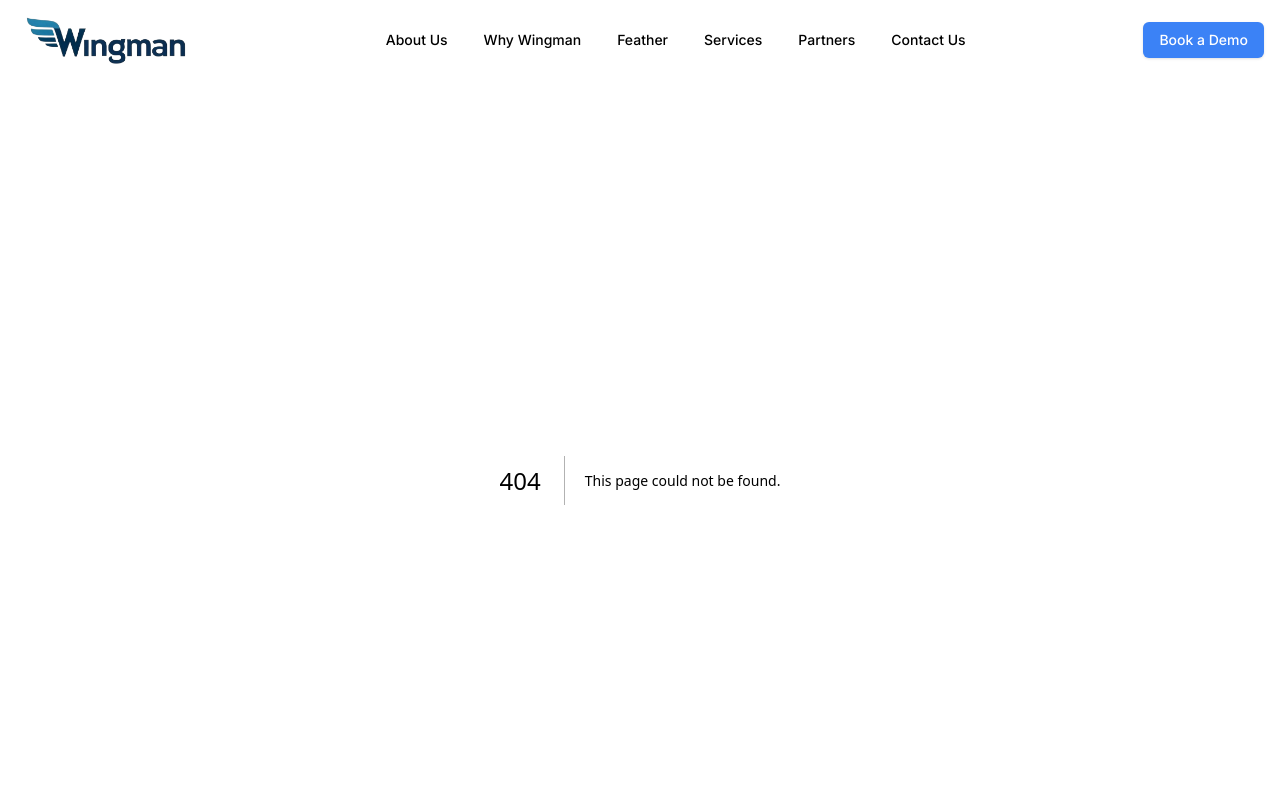
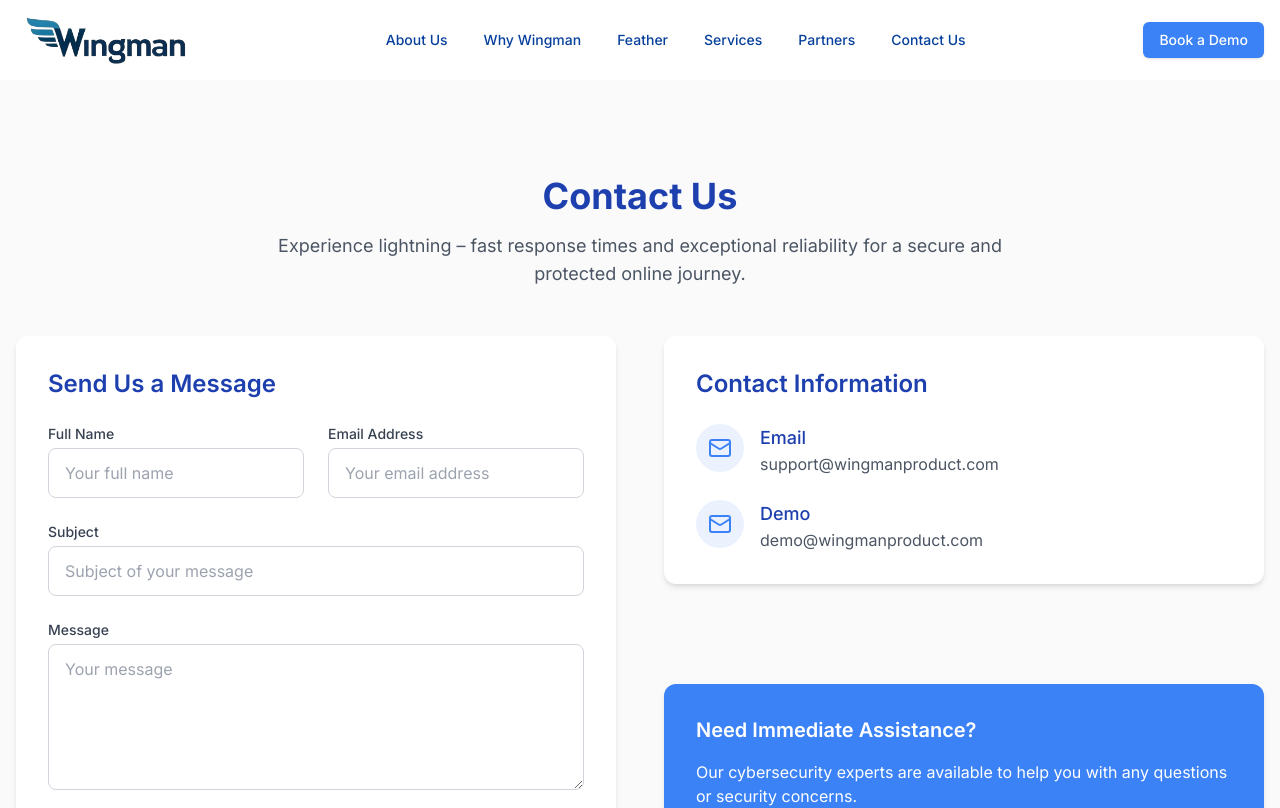
Before and after one commit to Rizwanishere/wingman-product, a Next.js app: page /contact in a window 1280 px wide. Before the commit this address had no page. Shown: the top 808 px of the page. Built offline with nearby package versions, Linux system fonts and the light colour scheme.

Commit message:
Moved contact page out of Home page

```diff
--- a/src/components/contact-section.tsx
+++ b/src/app/contact/page.tsx
@@ -1,10 +1,10 @@
 "use client";
 
 import { motion } from "framer-motion";
-import { Button } from "@/components/ui/button";
+import { Button } from "../../components/ui/button";
 import { Mail, Phone, MapPin, Clock } from "lucide-react";
 
-const ContactSection = () => {
+const Contact = () => {
   return (
     <section className="py-16 md:py-24 bg-strata-lightGray">
       <div className="container mx-auto px-4">
@@ -140,4 +140,4 @@ const ContactSection = () => {
   );
 };
 
-export default ContactSection;
+export default Contact;
--- a/src/app/page.tsx
+++ b/src/app/page.tsx
@@ -6,7 +6,6 @@ import ScrollableCardsSection from "@/components/scrollable-cards-section";
 import FaqSection from "@/components/faq-section";
 import LatestNewsSection from "@/components/latest-news-section";
 import FeatureCardSection from "@/components/feature-card-section";
-import ContactSection from "@/components/contact-section";
 import LargeWideBanner from "@/components/large-wide-banner";
 
 export default function Home() {
@@ -63,9 +62,9 @@ export default function Home() {
       </section>
 
       {/* Contact Section */}
-      <section id="contact">
+      {/* <section id="contact">
         <ContactSection />
-      </section>
+      </section> */}
     </>
   );
 }
--- a/src/components/header.tsx
+++ b/src/components/header.tsx
@@ -140,12 +140,12 @@ const Header = () => {
 
                 {/* Contact Us */}
                 <NavigationMenuItem>
-                  <button
-                    onClick={() => scrollToSection('contact')}
+                  <Link
+                    href="/contact"
                     className={navigationMenuTriggerStyle()}
                   >
                     Contact Us
-                  </button>
+                  </Link>
                 </NavigationMenuItem>
               </NavigationMenuList>
             </NavigationMenu>
@@ -252,13 +252,12 @@ const Header = () => {
                     >
                       Partners
                     </button>
-                    <button
-                      onClick={() => scrollToSection('contact')}
+                    <Link
+                      href="/contact"
                       className="py-3 font-medium text-strata-darkBlue block border-b pb-2 text-left"
                     >
                       Contact Us
-                    </button>
-
+                    </Link>
                     <div className="pt-4">
                       <Button
                         className="bg-strata-blue hover:bg-strata-darkBlue text-white w-full"
```
